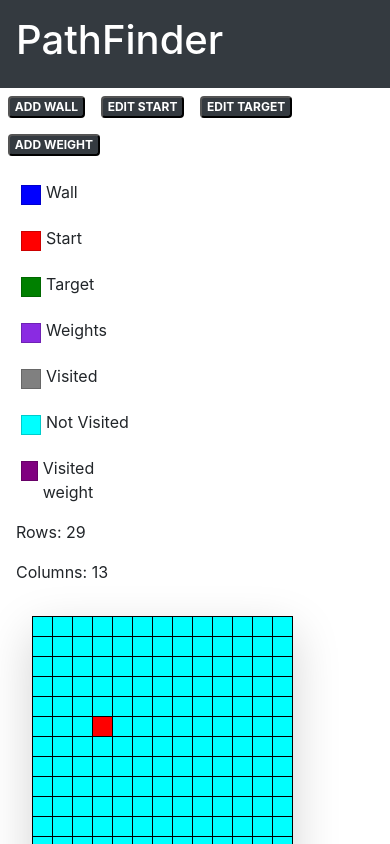
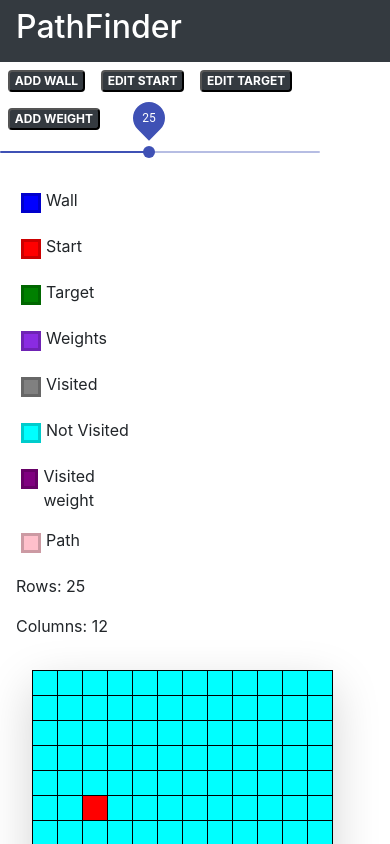
Before and after one commit to NiharikaVadlamudi/Path-Finding-Microsoft-Project-Team-Phoenix-, a React (Create React App) app: page / in a window 390 px wide. Shown: the top 844 px of the page. Built offline with nearby package versions, Linux system fonts and the light colour scheme.

Commit message:
variable weights implemented

```diff
--- a/src/Algorithms/algorithm.jsx
+++ b/src/Algorithms/algorithm.jsx
@@ -6,6 +6,7 @@ class Algorithm {
     constructor(graph, neigh, heur) {
         // setting up some parameters and variables
         this.status = graph.gridState.status
+        this.weight = graph.gridState.weight
         this.beg = graph.gridState.startLoc
         this.end = graph.gridState.targetLoc
         this.rows = this.status.length
@@ -22,7 +23,7 @@ class Algorithm {
 
     getActualDist(par, cur) {
         // get distance between neighbours
-        return this.status[cur[0]][cur[1]] === glob.weightId ? glob.weightVal : glob.normalVal;
+        return this.status[cur[0]][cur[1]] === glob.weightId ? this.weight[cur[0]][cur[1]] : glob.normalVal;
     }
 
     chooseHeuristic(heur) {
--- a/src/Algorithms/bidirectionalAlgorithm.jsx
+++ b/src/Algorithms/bidirectionalAlgorithm.jsx
@@ -4,6 +4,7 @@ class BidirectionalAlgorithm {
 
         // setting up some params and variables
         this.status = graph.gridState.status
+        this.weight = graph.gridState.weight
         this.beg = graph.gridState.startLoc
         this.end = graph.gridState.targetLoc
         this.rows = this.status.length
--- a/src/components/Agent.jsx
+++ b/src/components/Agent.jsx
@@ -136,7 +136,7 @@ class Agent extends Component {
   handleAnalysisUpdate = (timer, searchSize, path) => {
     let pathCost = 0;
     for(let i = 0; i < path.length; i++){
-      pathCost += this.props.gridState.status[path[i][0]][path[i][1]] === glob.emptyId ? glob.normalVal : glob.weightVal;
+      pathCost += this.props.gridState.status[path[i][0]][path[i][1]] === glob.emptyId ? glob.normalVal : this.props.gridState.weight[path[i][0]][path[i][1]];
     }
     this.setState({
       timer, searchSize, pathCost
--- a/src/components/Grid.jsx
+++ b/src/components/Grid.jsx
@@ -11,17 +11,23 @@ import ModalHeader from 'react-bootstrap/ModalHeader';
 import ModalTitle from 'react-bootstrap/ModalTitle';
 import ModalBody from 'react-bootstrap/ModalBody';
 import ModalFooter from 'react-bootstrap/ModalFooter';
+import { makeStyles } from '@material-ui/core/styles';
+import Typography from '@material-ui/core/Typography';
+import Slider from '@material-ui/core/Slider';
+
 
 function assert(condition, message) {
   if (!condition) {
       throw message || "Assertion failed";
   }
 }
+
 class Grid extends Component {
   state = {
-    rows: Math.ceil(window.innerHeight / 30),
-    cols: Math.ceil(window.innerWidth / 30),
+    rows: Math.ceil(window.innerHeight / 35),
+    cols: Math.ceil(window.innerWidth / 35),
     status: [],
+    weight: [],
     startLoc: undefined,
     targetLoc: undefined,
     drawAllowed: true,
@@ -36,15 +42,22 @@ class Grid extends Component {
     showModal: false,
     ModalMessage: "",
     Analysis: undefined,
+    weightVal: 25,
+    minWeight: 2,
+    maxWeight: 50,
+
   }
 
   constructor() {
     super();
     let status = [];
+    let weight = [];
     for (let r = 0; r < this.state.rows; r++) {
       status[r] = [];
+      weight[r] = [];
       for (let c = 0; c < this.state.cols; c++) {
-        status[r][c] = 0;
+        status[r][c] = glob.emptyId;
+        weight[r][c] = glob.emptyWeightId;
       }
     }
     let r = Math.ceil(this.state.rows / 6)
@@ -55,6 +68,7 @@ class Grid extends Component {
     status[r][c] = glob.startId
     status[r * 4][c * 4] = glob.targetId
     this.state.status = status;
+    this.state.weight = weight;
     this.tempStartLoc = this.state.startLoc
     this.tempTargetLoc = this.state.targetLoc
     this.anyDrawUpdates = false;
@@ -92,19 +106,30 @@ class Grid extends Component {
   }
 
   getBoard = () => {
-    const { rows, cols, status } = this.state;
+    const { rows, cols, status, weight } = this.state;
     const tr = [];
     for (let r = 0; r < rows; r++) {
       const td = [];
       for (let c = 0; c < cols; c++) {
-        td.push(
-          <td
+        let temp = undefined
+        if(status[r][c] === glob.weightId || status[r][c] === glob.visAndWeightId || status[r][c] === glob.pathAndWeightId)
+        {
+          temp = <td
             id={`${r}, ${c}`}
             className={this.getTdClassName(status[r][c])}
             onMouseOver={() => { return this.props.isMouseDown ? this.handleCellClick(r, c) : false }}
             onMouseDown={() => { this.handleCellClick(r, c) }}
-          />
-        )
+          >{weight[r][c]}</td>
+        }
+        else {
+          temp = <td
+            id={`${r}, ${c}`}
+            className={this.getTdClassName(status[r][c])}
+            onMouseOver={() => { return this.props.isMouseDown ? this.handleCellClick(r, c) : false }}
+            onMouseDown={() => { this.handleCellClick(r, c) }}
+          > 01 </td>
+        }
+        td.push(temp)
       }
       tr.push(<tr key={r}>{td}</tr>);
     }
@@ -131,10 +156,19 @@ class Grid extends Component {
     assert(this.anyDrawUpdates, "Trying to push 0 updates")
 
     const clone = JSON.parse(JSON.stringify(this.state.status));
+    const clone2 = JSON.parse(JSON.stringify(this.state.weight));
     let startLoc = undefined, targetLoc = undefined;
     for (let r = 0; r < this.state.rows; r++) {
       for (let c = 0; c < this.state.cols; c++) {
           clone[r][c] = this.getTdClassName(document.getElementById(`${r}, ${c}`).className, true)
+          if(clone[r][c] === glob.weightId && clone2[r][c] === glob.emptyWeightId )
+          {
+            clone2[r][c] = this.state.weightVal
+          }
+          else if(clone2[r][c] !== glob.emptyWeightId && !(clone[r][c] === glob.weightId || clone[r][c] === glob.visAndWeightId || clone[r][c] === glob.pathAndWeightId) )
+          {
+            clone2[r][c] = glob.emptyWeightId
+          }
           if(clone[r][c] == glob.startId){
             startLoc = [r, c];
           }
@@ -152,6 +186,7 @@ class Grid extends Component {
 
     this.setState({
       status: clone,
+      weight: clone2,
       startLoc: startLoc,
       targetLoc: targetLoc
     });
@@ -163,6 +198,7 @@ class Grid extends Component {
       this.clearLastAlgo();
 
     const curCell = document.getElementById(`${r}, ${c}`);
+    console.log(curCell.innerHTML)
     switch (this.state.drawMode) {
       case glob.wallButtonId:
         if(curCell.className === this.getTdClassName(glob.emptyId)){
@@ -191,9 +227,11 @@ class Grid extends Component {
       case glob.weightButtonId:
         if(curCell.className === this.getTdClassName(glob.emptyId)){
           curCell.className = this.getTdClassName(glob.weightId);
+          curCell.innerHTML = this.state.weightVal
         }
         else if(curCell.className === this.getTdClassName(glob.weightId)){
           curCell.className = this.getTdClassName(glob.emptyId);
+          curCell.innerHTML = '01'
         }
         break;
 
@@ -314,6 +352,13 @@ class Grid extends Component {
   setModalValues = (message) => {
     this.setState({ showModal: true, ModalMessage: message })
   }
+
+  handleWeightChange = (e,v) =>
+  {
+    this.setState({weightVal: v})
+    console.log(v)
+  }
+
   render() {
     // console.log("grid", this.state.drawAllowed)
 
@@ -330,6 +375,15 @@ class Grid extends Component {
           {this.state.drawButtons.map(
             el => <Button key={el.id} el={el} onSelectOption={this.handleSelectDrawMode} />
           )}
+          <Slider style={{width: 300,  paddingLeft: 10}}
+             defaultValue={25}
+             disabled={!this.state.drawAllowed}
+             step={1}
+             min={this.state.minWeight}
+             max={this.state.maxWeight}
+             valueLabelDisplay="on"
+             onChange={this.handleWeightChange}
+          />
         </span>
 
         <Container fluid style={{ paddingLeft: 0, paddingRight: 0 }}>
@@ -363,6 +417,10 @@ class Grid extends Component {
                 <div className="d-flex p-2">
                   <div className="legend visWeight"></div>
                   <div>Visited weight</div>
+                </div>
+                <div className="d-flex p-2">
+                  <div className="legend path"></div>
+                  <div>Path</div>
                 </div>
                 <div className="d-flex p-2">
                   <div></div>
--- a/src/components/NavBar.jsx
+++ b/src/components/NavBar.jsx
@@ -13,7 +13,7 @@ class NavBar extends Component {
             <nav className="navbar navbar-expand-sm bg-dark navbar-dark">
                 <ul className="navbar-nav">
                     <li className="nav-item active">
-                        <a className="nav-link" href="#"><h1 align='center'>PathFinder</h1></a>
+                        <h2 style={{color: 'white'}} align='center'>PathFinder</h2>
                     </li>
                     {/* <li className="nav-item">
                         <a className="nav-link" href="#">Link</a>
--- a/src/components/global.jsx
+++ b/src/components/global.jsx
@@ -4,6 +4,7 @@ export default {
     targetButtonId: 3,
     weightButtonId: 4,
 
+    emptyWeightId: -1,
     emptyId: 0,
     wallId: 1,
     startId: 2,
--- a/src/index.css
+++ b/src/index.css
@@ -13,44 +13,58 @@ code {
 }
 
 .cell {
-  height:20px;
-  width:20px;
+  height:25px;
+  width:25px;
   border: 1px solid black;
+  font-size:10px;
+  text-align: center;
+  font-weight: bold;
 }
 
 td.wall{
   background-color: #0000ff;
+  color: #0000ff;
 }
 
 td.empty{
   background-color: aqua;
+  color: aqua;
 }
 
 td.start{
   background-color: red;
+  color: red;
 }
 
 td.target{
   background-color: green;
+  color: green;
 }
 
 td.weight{
   background-color: blueviolet;
+  color: black;
+
 }
 
 td.vis{
   background-color: grey;
+  color: grey;
 }
 
 td.visWeight{
   background-color: purple;
+  color: black;
 }
 
 td.path{
   background-color: pink;
+  color: pink;
 }
 td.pathWeight{
   background-color: hotpink;
+  color: black;
+
 }
 
 div.legend {
@@ -58,7 +72,7 @@ div.legend {
   width: 20px;
   height: 20px;
   margin: 5px;
-  border: 1px solid rgba(0, 0, 0, .2);
+  border: 3px solid rgba(0, 0, 0, .2);
 }
 
 div.wall{
@@ -88,3 +102,7 @@ div.vis{
 div.visWeight{
   background-color: purple;
 }
+
+div.path{
+  background-color: pink;
+}
```
